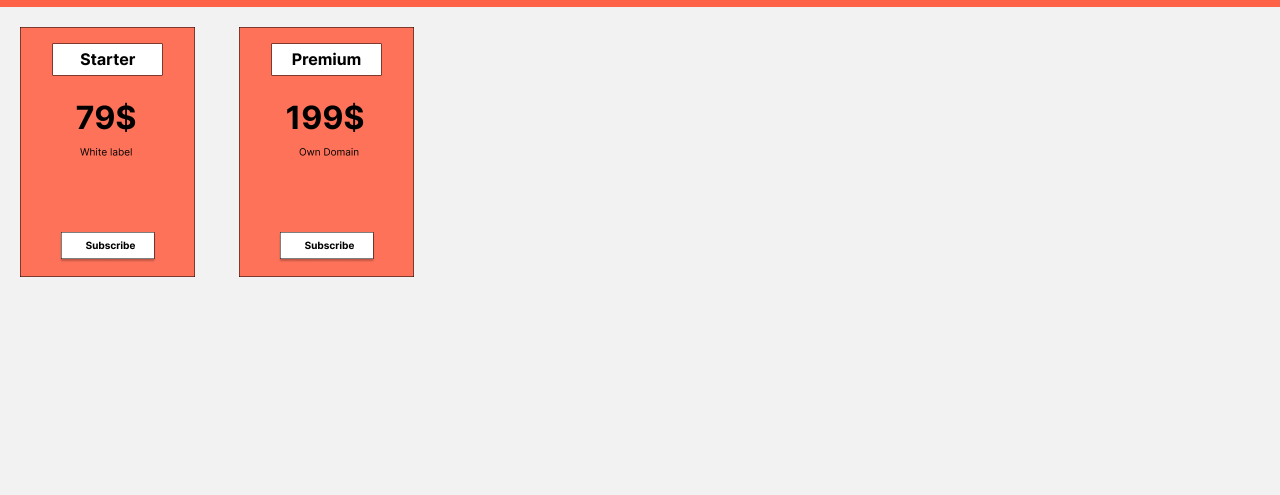
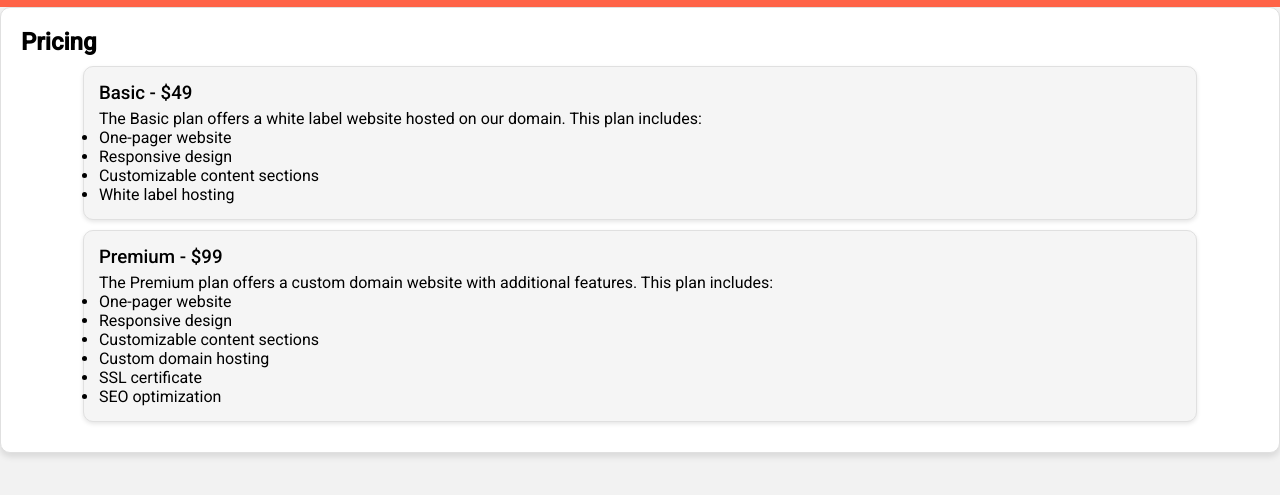
Before and after one commit to CookieStudioCanada/Webgig, a plain HTML site: page pricing.html in a window 1280 px wide. Shown: the part 51-546 px from the top of the page. Drawn offline with Linux system fonts and the light colour scheme.

Commit message:
Update pricing.html

```diff
--- a/pricing.html
+++ b/pricing.html
@@ -35,8 +35,31 @@
         </div>
     </nav>
 
-    <img src="starter.png" alt="Starter">
-    <img src="premium.png" alt="Premium">
+     <div class="section">
+        <h2>Pricing</h2>
+        <div class="subsection">
+            <h3>Basic - $49</h3>
+            <p>The Basic plan offers a white label website hosted on our domain. This plan includes:</p>
+            <ul>
+                <li>One-pager website</li>
+                <li>Responsive design</li>
+                <li>Customizable content sections</li>
+                <li>White label hosting</li>
+            </ul>
+        </div>
+        <div class="subsection">
+            <h3>Premium - $99</h3>
+            <p>The Premium plan offers a custom domain website with additional features. This plan includes:</p>
+            <ul>
+                <li>One-pager website</li>
+                <li>Responsive design</li>
+                <li>Customizable content sections</li>
+                <li>Custom domain hosting</li>
+                <li>SSL certificate</li>
+                <li>SEO optimization</li>
+            </ul>
+        </div>
+    </div>
 
 <script src="app.js"></script>
 
```
